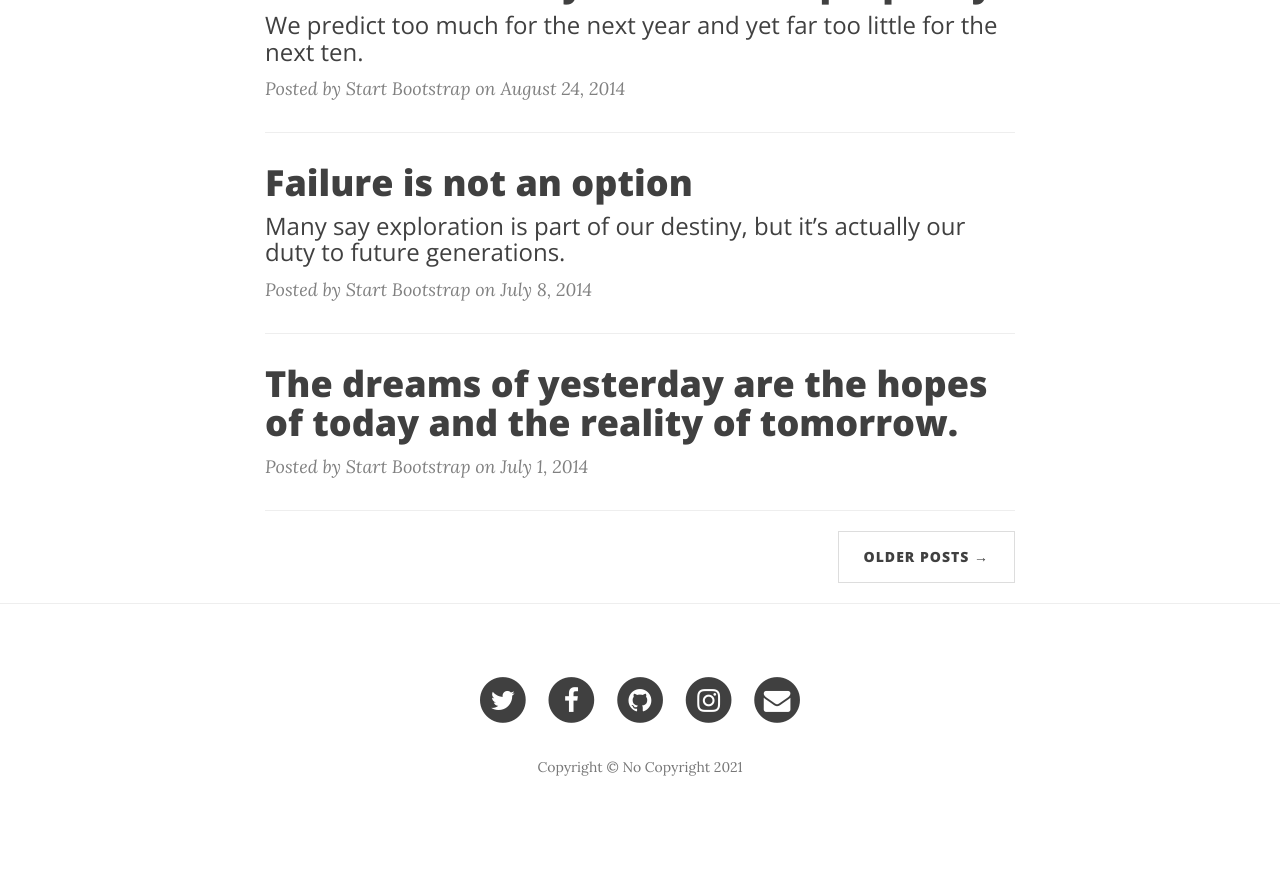
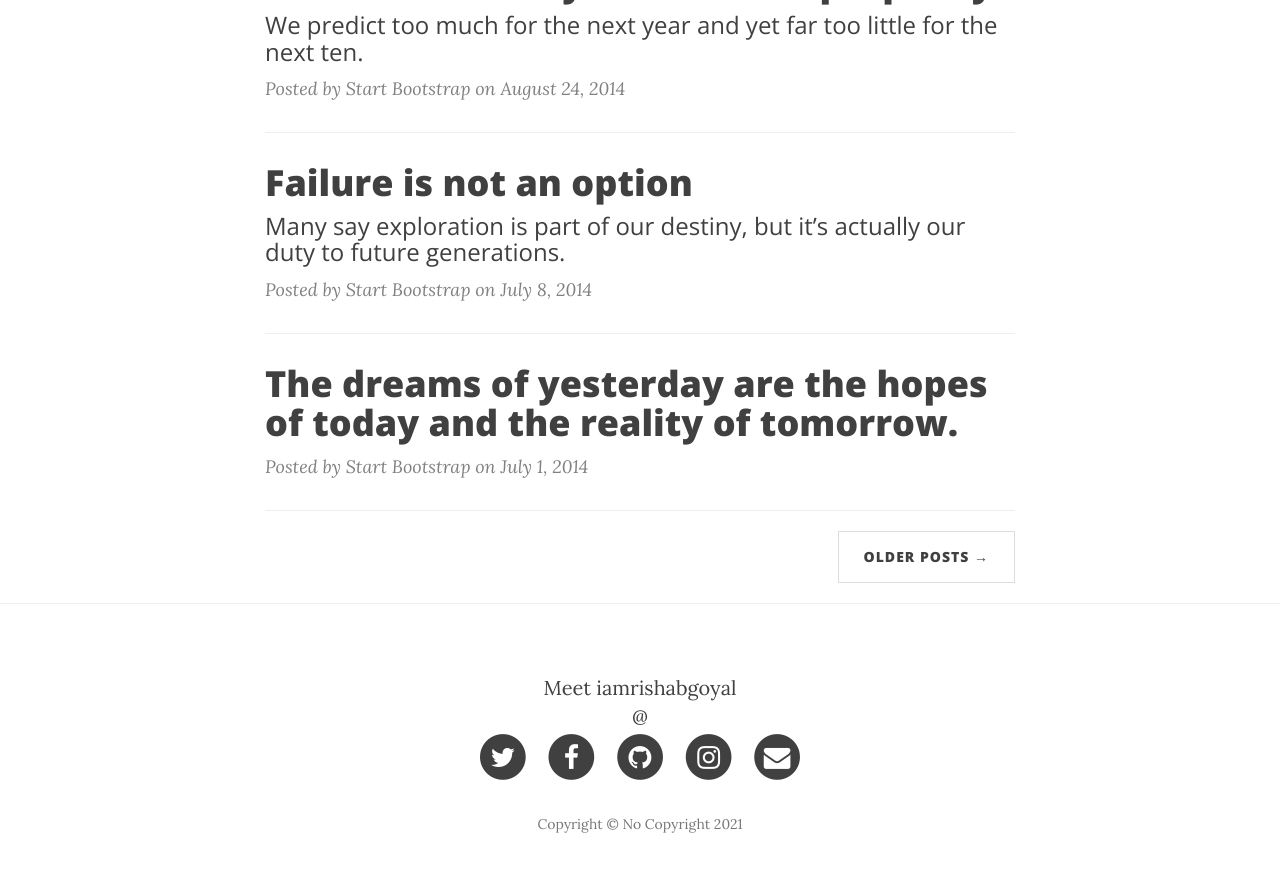
Before and after one commit to rishabgoyal/iamrishabgoyal, a Jekyll site: the page built from index.html, in a window 1280 px wide and 900 px high, scrolled down 996 px. Shown: the top 872 px of the window. Built offline with Jekyll 4.4.1, drawn with Linux system fonts in a browser that asks for light colours; nearby versions of some CDN libraries; the list of posts is cut into pages by our own code; before the commit the page ends 1839 px from its top, so only the background shows below that.

Commit message:
Update footer.html

```diff
--- a/_includes/footer.html
+++ b/_includes/footer.html
@@ -3,6 +3,12 @@
     <div class="container">
         <div class="row">
             <div class="col-lg-8 col-lg-offset-2 col-md-10 col-md-offset-1">
+                <center>
+                        Meet iamrishabgoyal
+
+                        <br/>@<br/>
+
+                </center>
                 <ul class="list-inline text-center">
 
                     {% if site.twitter_username %}
```
